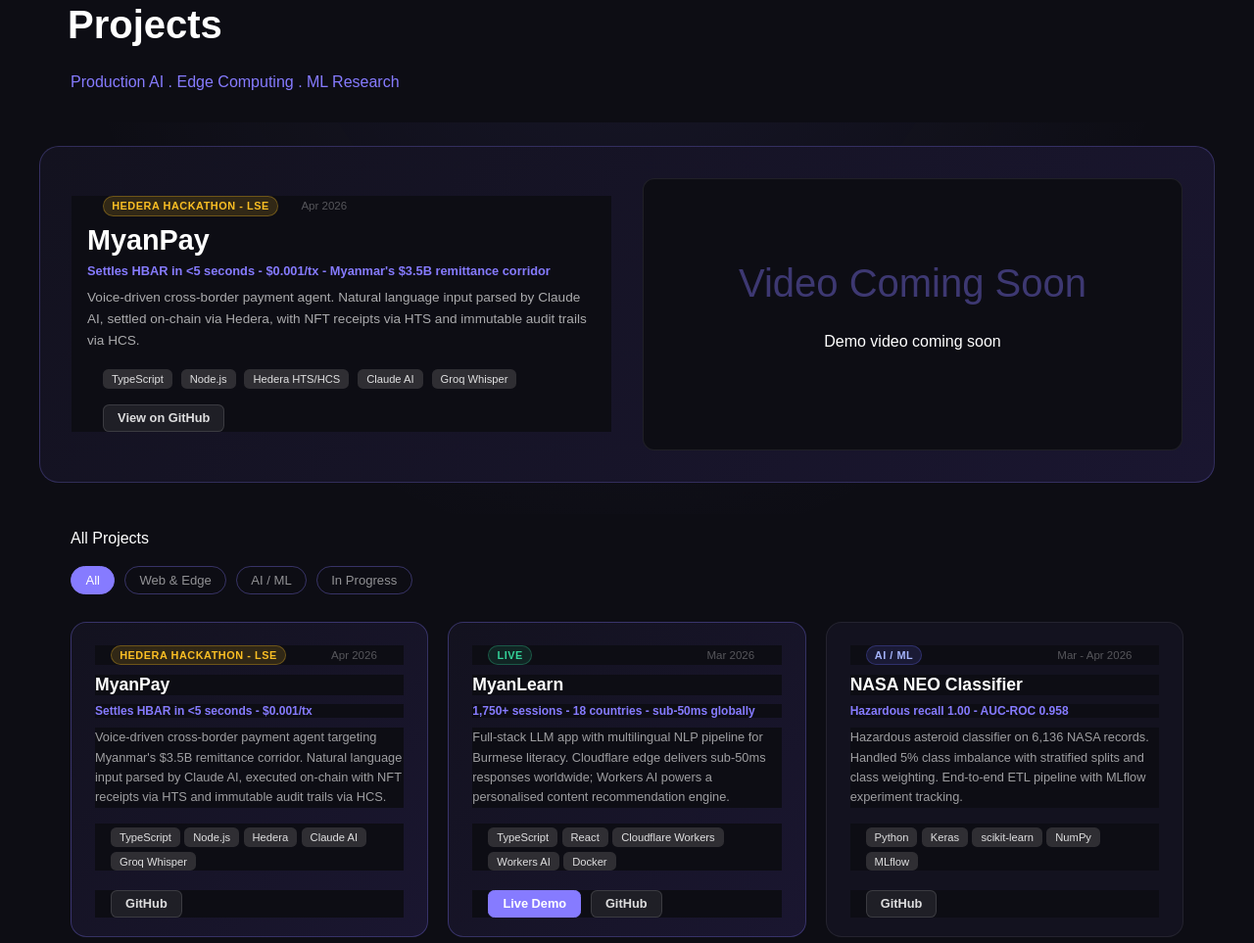
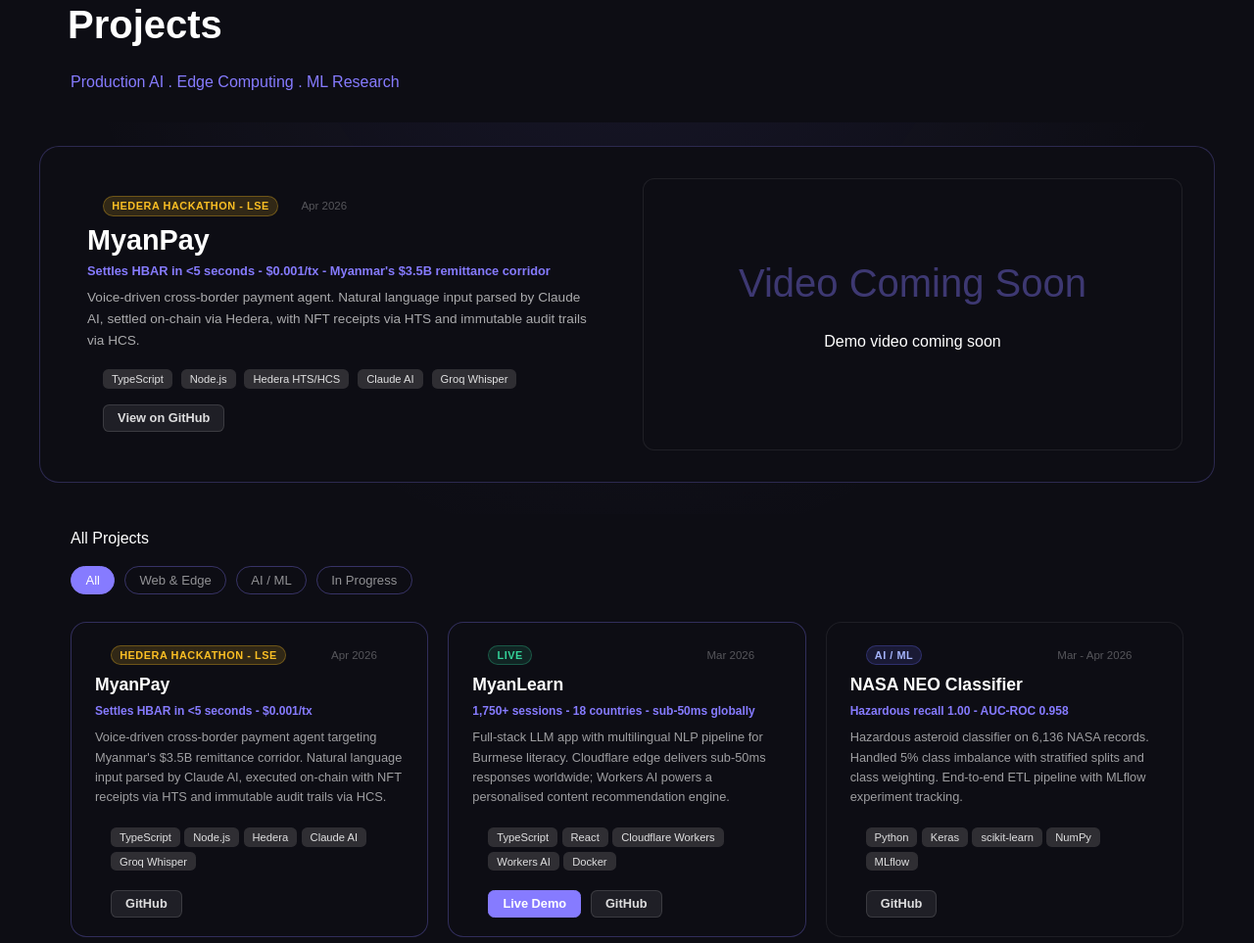
Before and after one commit to HtetMyatAungg/PersonalWebsite, a plain HTML site: page projects.html in a window 1280 px wide. Shown: the part 169-1132 px from the top of the page at 98% size. Drawn offline with nearby package versions, Linux system fonts and the light colour scheme.

Commit message:
Made better for life changes

```diff
--- a/main.css
+++ b/main.css
@@ -177,7 +177,6 @@ body{
 }
 
 .pcard {
-    background: #13121f;
     border: 1px solid rgba(255,255,255,0.07);
     border-radius: 1em;
     padding: 1.4em 1.5em 1.2em;
@@ -195,7 +194,6 @@ body{
 
 .pcard.featured {
     border-color: rgba(134, 123, 255, 0.3);
-    background: linear-gradient(135deg, #13121f 0%, #1a1630 100%);
 }
 
 .pcard-header {
@@ -418,11 +416,14 @@ body{
     grid-template-columns: 1fr 1fr;
     gap: 2em;
     align-items: center;
-    background: linear-gradient(135deg, #13121f 0%, #1a1630 100%);
     border: 1px solid rgba(134,123,255,0.25);
     border-radius: 1.25em;
     padding: 2em;
     margin: 1.5em 0 2em;
+}
+
+.video-feature:hover {
+    border-color: rgba(129, 119, 238, 0.4);
 }
 
 .video-feature-header {
--- a/projects.js
+++ b/projects.js
@@ -7,6 +7,8 @@ hire.style.borderRadius = "5px"
 hire.addEventListener("click", function() {
     window.open("https://www.linkedin.com/in/htet-myat-aung-4a370932a/", "_blank", "noopener,noreferrer")
 })
+
+document.querySelector('video').playbackRate = 1.5;
 
 document.querySelectorAll(".filter-btn").forEach(btn => {
     btn.addEventListener("click", function() {
```
